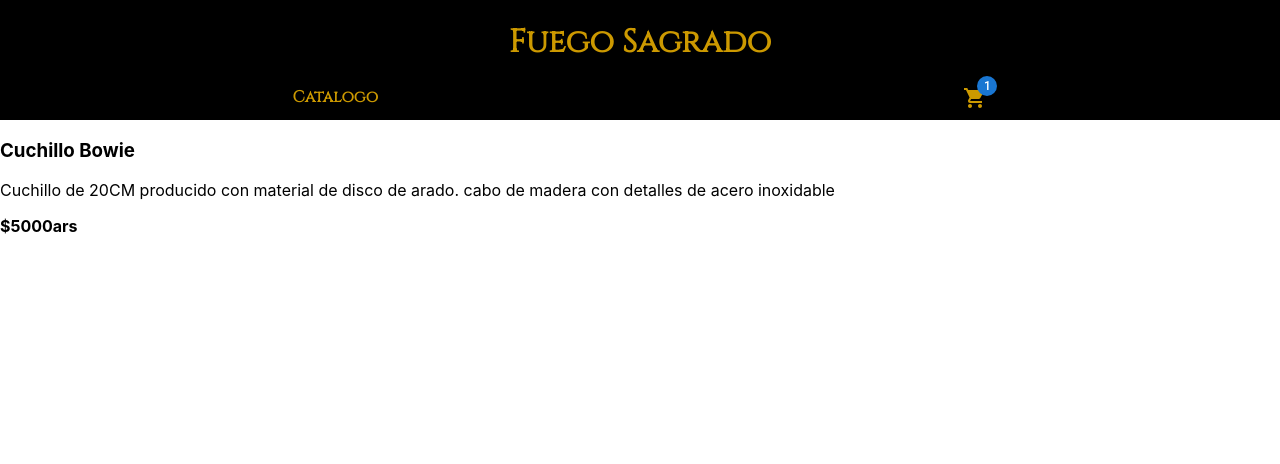
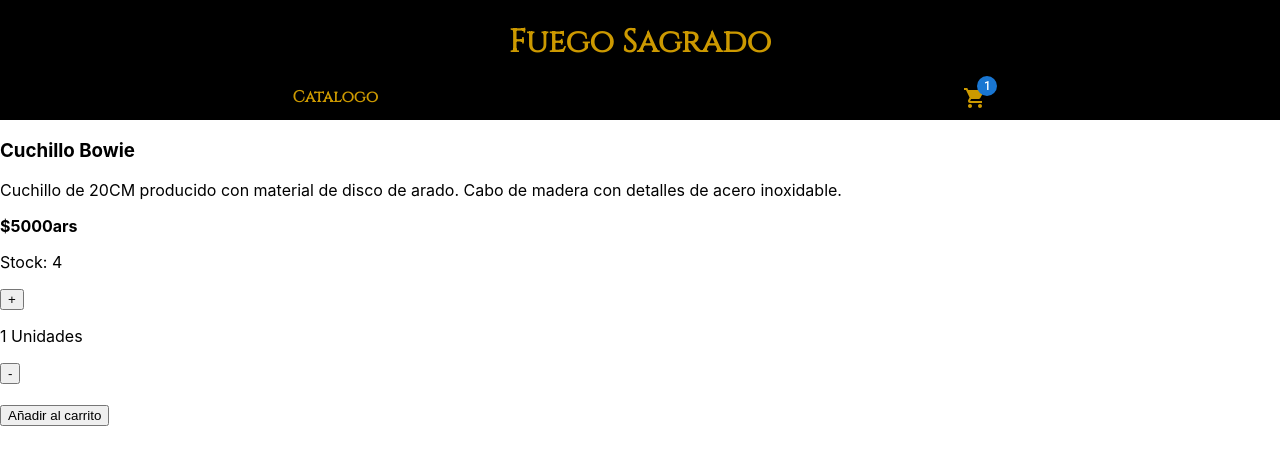
Before and after one commit to JuanLuisFarina/Fuego-sagrado, a React (Create React App) app: page /item/1 in a window 1280 px wide. Shown: the top 464 px of the page. Built offline with nearby package versions, Linux system fonts and the light colour scheme.

Commit message:
boton nuevo

```diff
--- a/src/App.js
+++ b/src/App.js
@@ -1,8 +1,12 @@
+import { isDisabled } from '@testing-library/user-event/dist/utils';
 import './App.css';
 import Navbar from './components/Navbar';
 import ItemListContainer from './container/ItemListContainer';
 
 function App() {
+  // if(stock == 0){
+
+  // }
   return (
     <div>
       <Navbar />
--- a/src/components/Item.js
+++ b/src/components/Item.js
@@ -1,9 +1,13 @@
+import ItemCount from "./ItemCount";
+
 const Item = (props) =>{
     return(
         <>
         <h3>{props.name}</h3>
         <p>{props.description}</p>
         <strong>{props.price}</strong>
+        <p>Stock: {props.stock}</p>
+        <ItemCount />
         </>
     );
 }
--- /dev/null
+++ b/src/components/ItemCount.js
@@ -0,0 +1,32 @@
+import { useState } from "react";
+
+
+
+const ItemCount = ({stock = 4}) => {
+    const [unit, setUnits] = useState(1);
+
+    const increment = () => {
+        if (unit < stock){
+            setUnits(unit+1);
+        }
+    }
+    const decrement = () =>{
+        if ((unit > 1) && (stock =! 0)){
+            setUnits(unit-1);
+        }
+    }
+
+    return(
+        <>
+        <div>
+        <button className="suma" onClick={increment}>+</button>
+        <p>{unit} Unidades</p>
+        <button onClick={decrement}>-</button>
+        </div>
+        <br />
+        <button>Añadir al carrito</button>
+        </>
+    );
+}
+
+export default ItemCount;
--- a/src/container/ItemListContainer.js
+++ b/src/container/ItemListContainer.js
@@ -1,11 +1,12 @@
-import Item from "../components/Item"
+import Item from "../components/Item";
 
 const ItemListContainer = () => {
     return (
         <Item
         name="Cuchillo Bowie"
-        description="Cuchillo de 20CM producido con material de disco de arado. cabo de madera con detalles de acero inoxidable"
+        description="Cuchillo de 20CM producido con material de disco de arado. Cabo de madera con detalles de acero inoxidable."
         price="$5000ars"
+        stock={4}
         />
     )
 }
```
